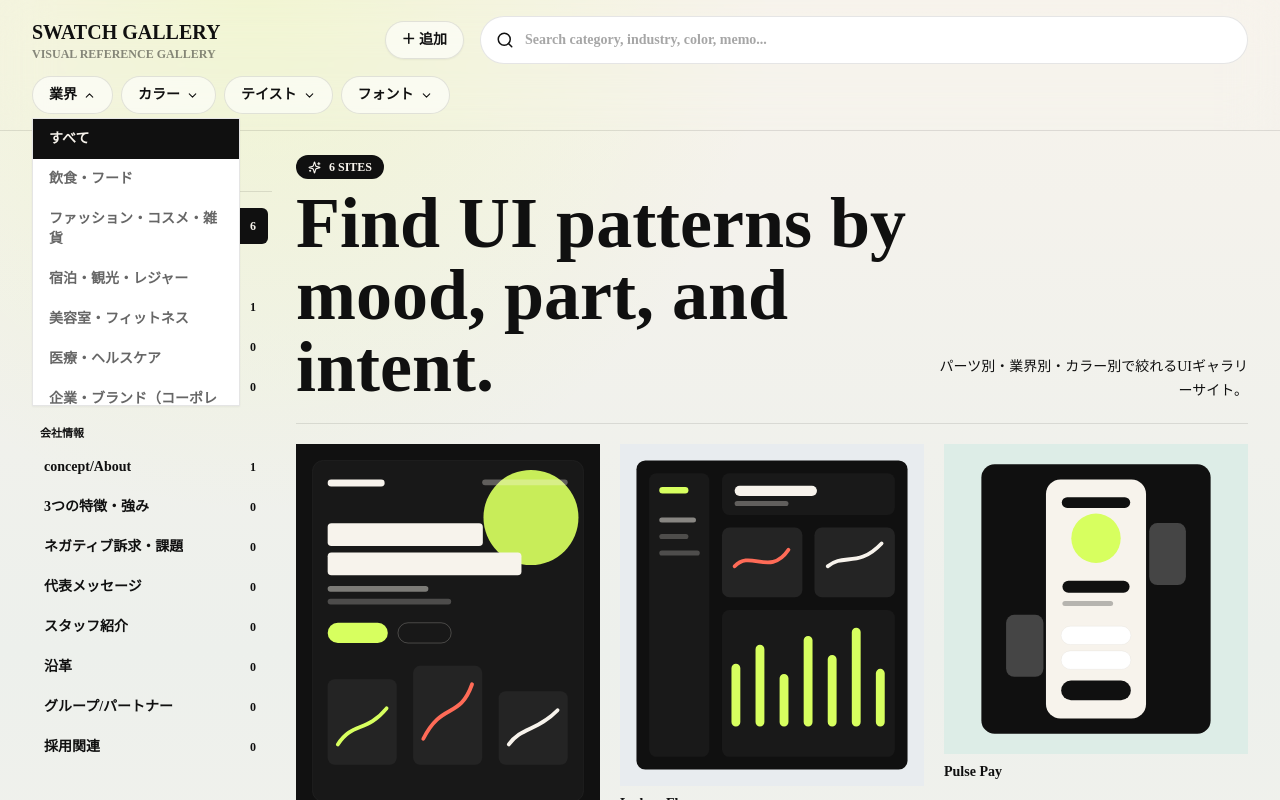
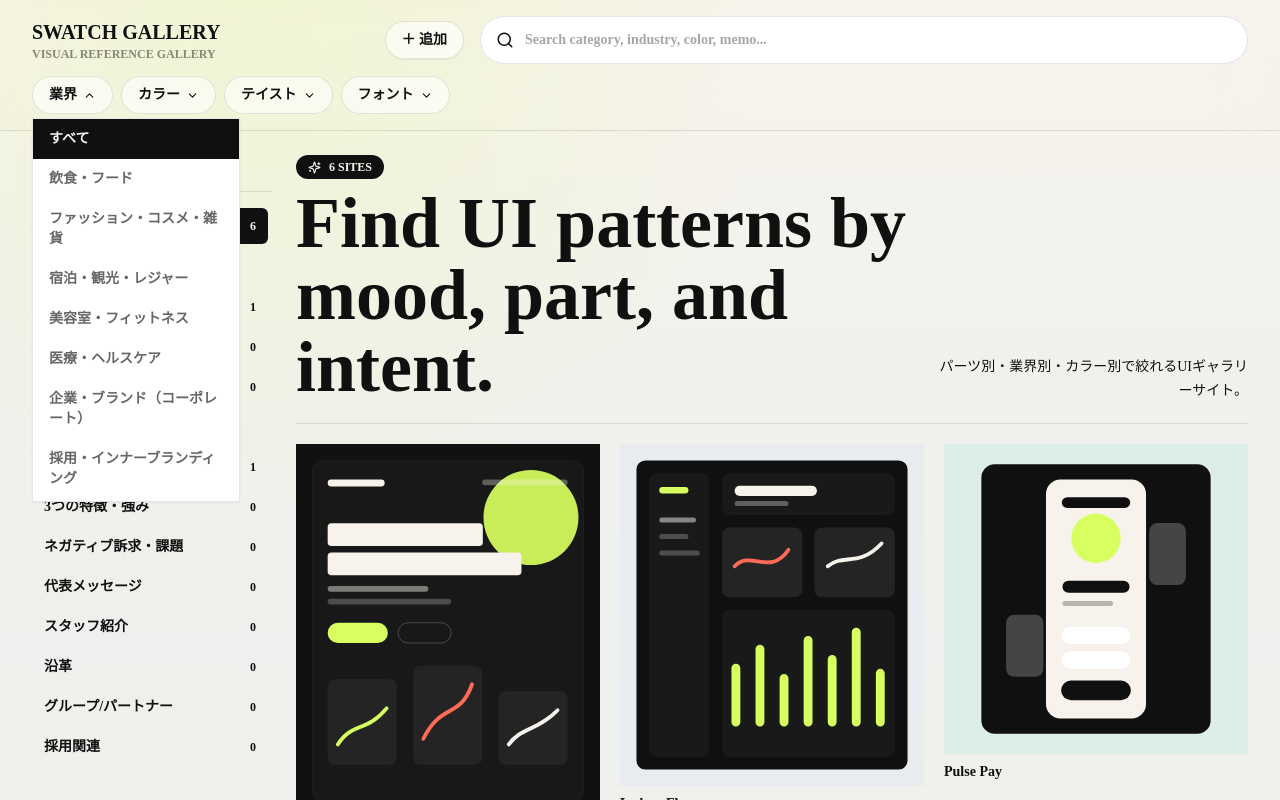
Before and after one commit to design-dolphins/SWATCH-Gallery, a Next.js app: page / in a window 1280 px wide. Both pictures are taken after a click on the button "業界". Shown: the top 800 px of the page. Built offline with nearby package versions, Linux system fonts and the light colour scheme; no server answers; the database is empty.

Commit message:
taller filter dropdown

```diff
--- a/components/FilterPill.tsx
+++ b/components/FilterPill.tsx
@@ -50,7 +50,7 @@ export default function FilterPill({
       </button>
 
       {open && (
-      <div className="absolute left-0 top-full z-50 mt-1 max-h-72 w-52 overflow-y-auto border border-black/10 bg-white shadow-sm">
+      <div className="absolute left-0 top-full z-50 mt-1 max-h-96 w-52 overflow-y-auto border border-black/10 bg-white shadow-sm">
           {options.map((option) => (
             <button
               key={option}
```
